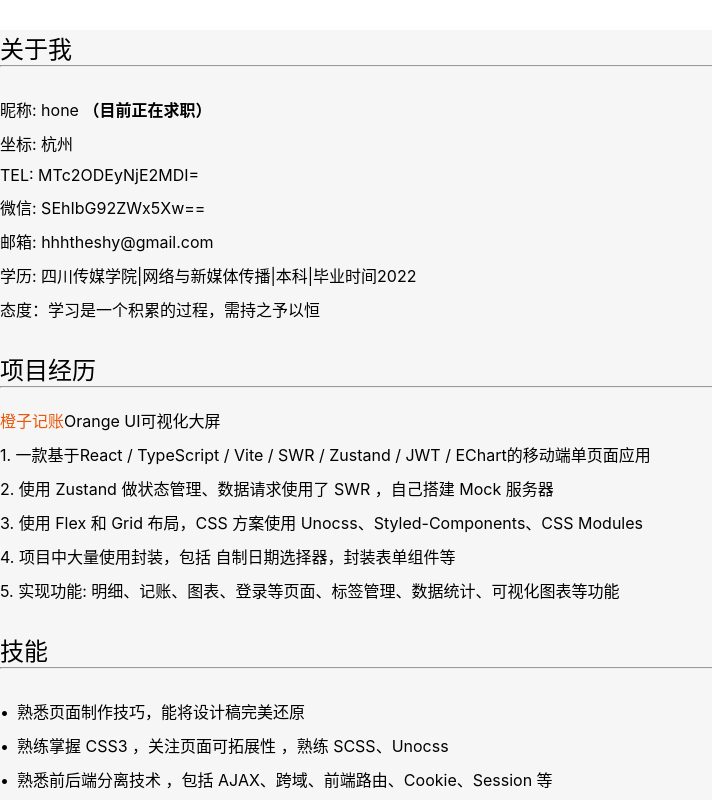
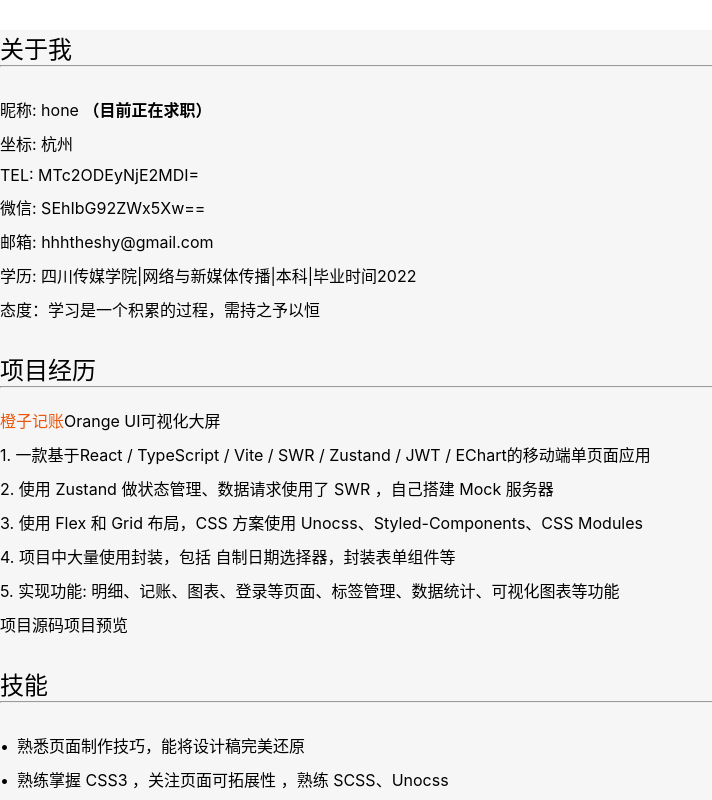
Before and after one commit to shyhhh/myInfo, a React (Vite) app: page /#/home/demo1 in a window 1280 px wide. Shown: the top 800 px of the page, without its empty margins (0-712 px from the left). Built offline with nearby package versions, Linux system fonts and the light colour scheme.

Commit message:
添加项目链接

```diff
--- a/package.json
+++ b/package.json
@@ -11,9 +11,11 @@
     "lint:fix": "eslint . --fix"
   },
   "dependencies": {
+    "@types/styled-components": "5.1.26",
     "react": "^18.2.0",
     "react-dom": "^18.2.0",
-    "react-router-dom": "6.4.2"
+    "react-router-dom": "6.4.2",
+    "styled-components": "5.3.9"
   },
   "devDependencies": {
     "@antfu/eslint-config": "0.38.2",
--- /dev/null
+++ b/src/components/CustomLink.tsx
@@ -0,0 +1,16 @@
+import { HoverLink } from './HoverLink'
+interface CProps {
+  path: string
+  children: string
+}
+
+export const CustomLink: React.FC<CProps> = ({ path, children }) => {
+  const handleLinkClick = (path: string) => {
+    window.open(path)
+  }
+  return (
+    <HoverLink onClick={() => handleLinkClick(path)} >
+      {children}
+    </HoverLink>
+  )
+}
--- /dev/null
+++ b/src/components/HoverLink.tsx
@@ -0,0 +1,8 @@
+import styled from 'styled-components'
+
+export const HoverLink = styled.a`
+  &:hover {
+    cursor: pointer;
+    color: rgba(234, 88, 12);
+  }
+`
--- a/src/pages/Demo/Demo1.tsx
+++ b/src/pages/Demo/Demo1.tsx
@@ -1,5 +1,7 @@
 import React from 'react'
+
 import { HighlightedText } from '../../components/HighlightedText'
+import { CustomLink } from '../../components/CustomLink'
 
 const Demo1: React.FC = () => {
   const HightColorFont1 = [
@@ -13,10 +15,11 @@ const Demo1: React.FC = () => {
   ]
   const HightColorFont4 = ['自制日期选择器', '封装表单组件']
   const HightColorFont5 = ['明细', '记账', '图表', '登录等页面', '标签管理', '数据统计', '可视化图表']
+
   return (
     <ul>
       <li>
-        1. 一款基于<HighlightedText textArray={HightColorFont1} separator=' / '/>的移动端单页面应用
+        1. 一款基于<HighlightedText textArray={HightColorFont1} separator=' / ' />的移动端单页面应用
       </li>
       <li>
         2. 使用 <span text-orange-600>Zustand</span> 做状态管理、数据请求使用了 <span text-orange-600>SWR</span> ，自己搭建 <span text-orange-600>Mock</span> 服务器
@@ -25,10 +28,14 @@ const Demo1: React.FC = () => {
         3. 使用 Flex 和 Grid 布局，CSS 方案使用 Unocss、Styled-Components、CSS Modules
       </li>
       <li>
-        4. 项目中大量使用封装，包括 <HighlightedText textArray={HightColorFont4} separator='，'/>等
+        4. 项目中大量使用封装，包括 <HighlightedText textArray={HightColorFont4} separator='，' />等
       </li>
       <li>
-        5. 实现功能: <HighlightedText textArray={HightColorFont5} separator='、'/>等功能
+        5. 实现功能: <HighlightedText textArray={HightColorFont5} separator='、' />等功能
+      </li>
+      <li children-c-blue-500 children-p-5px>
+        <CustomLink path='https://github.com/shyhhh/Orange-bookkeeping'>项目源码</CustomLink>
+        <CustomLink path='https://shyhhh.github.io/Orange-bookkeeping/'>项目预览</CustomLink>
       </li>
     </ul>
   )
--- a/src/pages/Demo/Demo2.tsx
+++ b/src/pages/Demo/Demo2.tsx
@@ -1,3 +1,4 @@
+import { CustomLink } from '../../components/CustomLink'
 import { HighlightedText } from '../../components/HighlightedText'
 
 const Demo2: React.FC = () => {
@@ -11,6 +12,10 @@ const Demo2: React.FC = () => {
       <li>3. 搭建了项目官网，描述库的相关介绍和代码实例使用，将库上传 npm</li>
       <li>4. 源码在 GitHub，可以查看每个组件的设计方式和构思，以及相关的源码</li>
       <li>5. 项目的出发点是为了探究 UI 组件库的设计思路和实现方法</li>
+      <li children-c-blue-500 children-p-5px>
+        <CustomLink path='https://github.com/shyhhh/Orange-UI-Vue3-simple1.0'>项目源码</CustomLink>
+        <CustomLink path='https://shyhhh.github.io/Orange-UI-Vue3-simple1.0/'>项目预览</CustomLink>
+      </li>
     </ul>
   )
 }
--- a/src/pages/Demo/Demo3.tsx
+++ b/src/pages/Demo/Demo3.tsx
@@ -1,3 +1,4 @@
+import { CustomLink } from '../../components/CustomLink'
 import { HighlightedText } from '../../components/HighlightedText'
 
 const Demo3: React.FC = () => {
@@ -7,6 +8,10 @@ const Demo3: React.FC = () => {
       <li>1. 这是一款基于 <HighlightedText textArray={HightColorFont1} separator=" / "/> 的可视化大屏平台</li>
       <li>2. 使用 flex 和 grid 完成页面展示</li>
       <li>3. 使用 ECharts 实现柱状图、折线图、饼图等可视化展示，实现了数据的监听</li>
+      <li children-c-blue-500 children-p-5px>
+        <CustomLink path='https://github.com/shyhhh/big-screen'>项目源码</CustomLink>
+        <CustomLink path='https://shyhhh.github.io/big-screen/'>项目预览</CustomLink>
+      </li>
     </ul>
   )
 }
```
Also changed, not shown: 1 other file (tests, documents, lock files or other folders).
